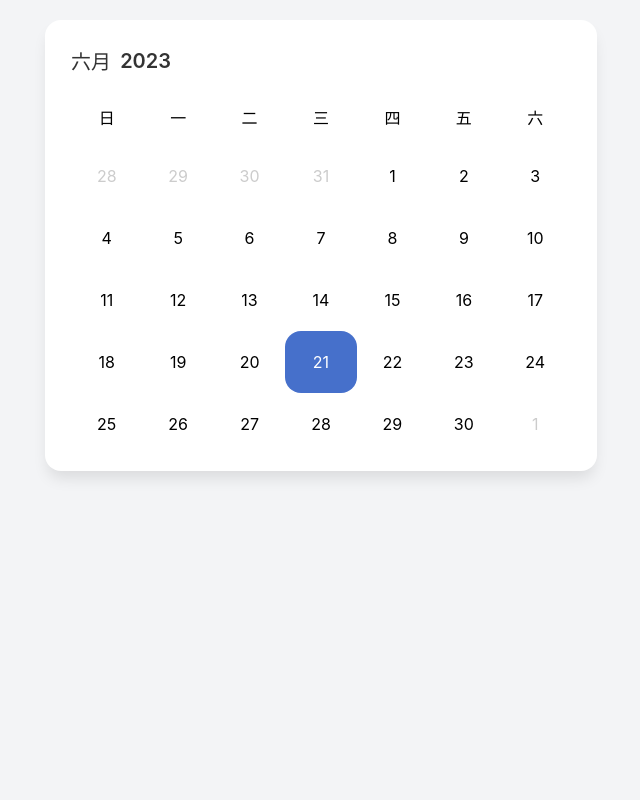
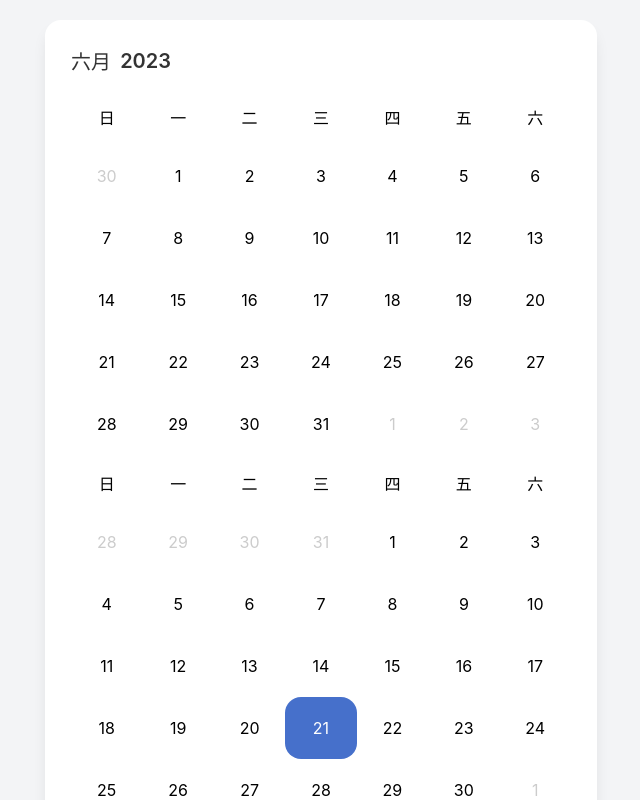
Before and after one commit to wmasfoe/CalendarPanel, a React (Vite) app: page / in a window 1280 px wide. Shown: the top 800 px of the page, without its empty margins (319-959 px from the left). Built offline with nearby package versions, Linux system fonts and the light colour scheme.

Commit message:
feat: 状态共享

```diff
--- a/src/components/Calendar/Calendar.tsx
+++ b/src/components/Calendar/Calendar.tsx
@@ -1,34 +1,26 @@
-import { FC, memo } from 'react'
-import type { PanelPropsType, PanelDayBlockPropsType } from './types'
-import { getMonthDay, parserDate } from './core'
+import { FC, useCallback, useState } from 'react'
+import type { PanelPropsType } from './types'
+import { parserDate } from './core'
 import styles from '../../styles/panel.module.scss'
-import { WEEK_DAY } from './constants'
-import { useTitle, useCurrentDate } from './hook'
+import { useTitle } from './hook'
 
-const DayBlock = memo(({ value, date, index, click }: PanelDayBlockPropsType) => {
-  const day = value.getDate()
-  const { currentYear, currentMonth, currentDay } = date || {}
-  // 当前日期块的年份、月份
-  const { year, month } = parserDate(value)
-  // 当前时间面板的年份、月份
-  const disable = +currentYear !== +year || +currentMonth !== +month
-  // 计算今天
-  const isToday = +currentMonth === +month && +currentDay === +day
-  // 是否展示剩下的日期（超过本月，并且换行）
-  const isHiddenNextDay = index && +currentMonth < +month && index > 34 // map index 从0开始
-  return <>
-    {
-      isHiddenNextDay ?
-        null :
-        <div
-          className={`${styles['no-select']} ${styles['day-block']} ${disable ? styles.disable : ''} ${isToday ? styles.active : '' }`}
-          onClick={() => click?.({year: currentYear, month: currentMonth, day})}
-        >
-          {day}
-        </div>
-    }
-  </>
-})
+import CalendarCore from './CalendarCore';
+import { DateContext } from './context'
+
+const initMonths = [
+  {
+    year: 2023,
+    month: 5
+  },
+  {
+    year: 2023,
+    month: 6
+  },
+  {
+    year: 2023,
+    month: 7
+  }
+]
 
 export const CalendarPanel: FC<PanelPropsType> = (props) => {
   const { value = new Date() } = props
@@ -37,9 +29,15 @@ export const CalendarPanel: FC<PanelPropsType> = (props) => {
 
   const { year, month } = useTitle({ year: Number(parseYear), month: Number(parseMonth) })
 
-  const monthDay = getMonthDay({year: parseYear, month: parseMonth})
+  const [dateState, setDateState] = useState({
+    year: parseYear,
+    month: parseMonth,
+    day: day
+  })
 
-  const { handleChangeDate, dayBlockDateProps } = useCurrentDate(value)
+  const updateState = useCallback((args: any) => {
+    setDateState(args)
+  }, [])
 
   return (
     <div className={styles.panel}>
@@ -47,10 +45,14 @@ export const CalendarPanel: FC<PanelPropsType> = (props) => {
         <span className={styles.month}>{month}</span>
         <span className={styles.year}>{year}</span>
       </div>
-      <div className={styles.main}>
-        {WEEK_DAY.map(v => <div key={v} className={`${styles['no-select']} ${styles.week}`}>{v}</div>)}
-        {monthDay.map((v, index) => <DayBlock key={v.toLocaleDateString()} value={v} date={dayBlockDateProps} index={index} click={handleChangeDate} />)}
-      </div>
+      <DateContext.Provider value={{
+        state: dateState,
+        update: updateState
+      }}>
+        {
+          initMonths.map(v => <CalendarCore month={v.month} year={v.year} />)
+        }
+      </DateContext.Provider>
     </div>
   )
 }
--- /dev/null
+++ b/src/components/Calendar/CalendarCore.tsx
@@ -0,0 +1,66 @@
+import { FC, memo, useContext } from 'react'
+import type { PanelCorePropsType, PanelDayBlockPropsType } from './types'
+import { getMonthDay, parserDate } from './core'
+import styles from '../../styles/panel.module.scss'
+import { WEEK_DAY } from './constants'
+import { DateContext } from './context'
+
+const DayBlock = memo(({ value, date, index, click }: PanelDayBlockPropsType) => {
+  const day = value.getDate()
+  const { currentYear, currentMonth } = date || {}
+  // 当前日期块的年份、月份
+  const { year, month } = parserDate(value)
+
+  const {
+    state,
+    update
+  } = useContext(DateContext)
+
+  // 当前时间面板的年份、月份
+  const disable = +currentYear !== +year || +currentMonth !== +month
+  // 计算今天
+  const isToday = +year === +state.year && +month === +state.month && +day === +state.day
+  // 是否展示剩下的日期（超过本月，并且换行）
+  const isHiddenNextDay = index && +currentMonth < +month && index > 34 // map index 从0开始
+
+  const handleClick = () => {
+    update({year: currentYear, month: currentMonth, day})
+  }
+
+  return <>
+    {
+      isHiddenNextDay ?
+        null :
+        <div
+          className={`${styles['no-select']} ${styles['day-block']} ${disable ? styles.disable : ''} ${isToday ? styles.active : '' }`}
+          onClick={handleClick}
+        >
+          {day}
+        </div>
+    }
+  </>
+})
+
+export const CalendarPanel: FC<PanelCorePropsType> = (props) => {
+  const { year, month } = props
+  const monthDay = getMonthDay({ year, month })
+
+  const dayBlockDateProps = {
+    currentYear: year,
+    currentMonth: month
+  }
+
+  const {
+    state,
+    update
+  } = useContext(DateContext)
+
+  return (
+    <div className={styles.main}>
+      {WEEK_DAY.map(v => <div key={v} className={`${styles['no-select']} ${styles.week}`}>{v}</div>)}
+      {monthDay.map((v, index) => <DayBlock key={v.toLocaleDateString()} value={v} date={dayBlockDateProps} index={index} click={update} />)}
+    </div>
+  )
+}
+
+export default CalendarPanel
--- /dev/null
+++ b/src/components/Calendar/context/index.ts
@@ -0,0 +1,12 @@
+import { createContext } from 'react'
+export const DateContext = createContext<{
+  state: {
+    year: string|number;
+    month: string|number;
+    day: string|number;
+  };
+  update: (args: {year: string|number; month: string|number; day: string|number;}) => void;
+}>({
+  state: {},
+  update: (args: {year: string|number; month: string|number; day: string|number;}) => {}
+})
--- a/src/components/Calendar/hook/useCurrentDate.ts
+++ b/src/components/Calendar/hook/useCurrentDate.ts
@@ -1,9 +1,23 @@
 import { useState } from 'react'
 import { parserDate } from '../core'
 
-export function useCurrentDate(initDate: Date) {
+type useCurrentDateParams = {
+  initDate?: Date
+  year?: string|number;
+  month?: string|number;
+  day?: string|number;
+  initValue?: boolean;
+}
 
-  const { year: parseYear, month: parseMonth, day } = parserDate(initDate)
+export function useCurrentDate(params: useCurrentDateParams) {
+  const { initDate, initValue = false, year, month } = params || {}
+  const defaultDate = initDate ?
+                      initDate :
+                      year && month ?
+                      new Date(Number(year), Number(month) -1) :
+                      new Date()
+
+  const { year: parseYear, month: parseMonth, day } = parserDate(defaultDate)
 
   const [dateState, setDateState] = useState({
     year: parseYear,
@@ -22,6 +36,8 @@ export function useCurrentDate(initDate: Date) {
   }
 
   return {
+    dateState,
+    ...dateState,
     handleChangeDate,
     dayBlockDateProps
   }
```
Also changed, not shown: src/components/Calendar/types.ts (+6 -1 lines).
